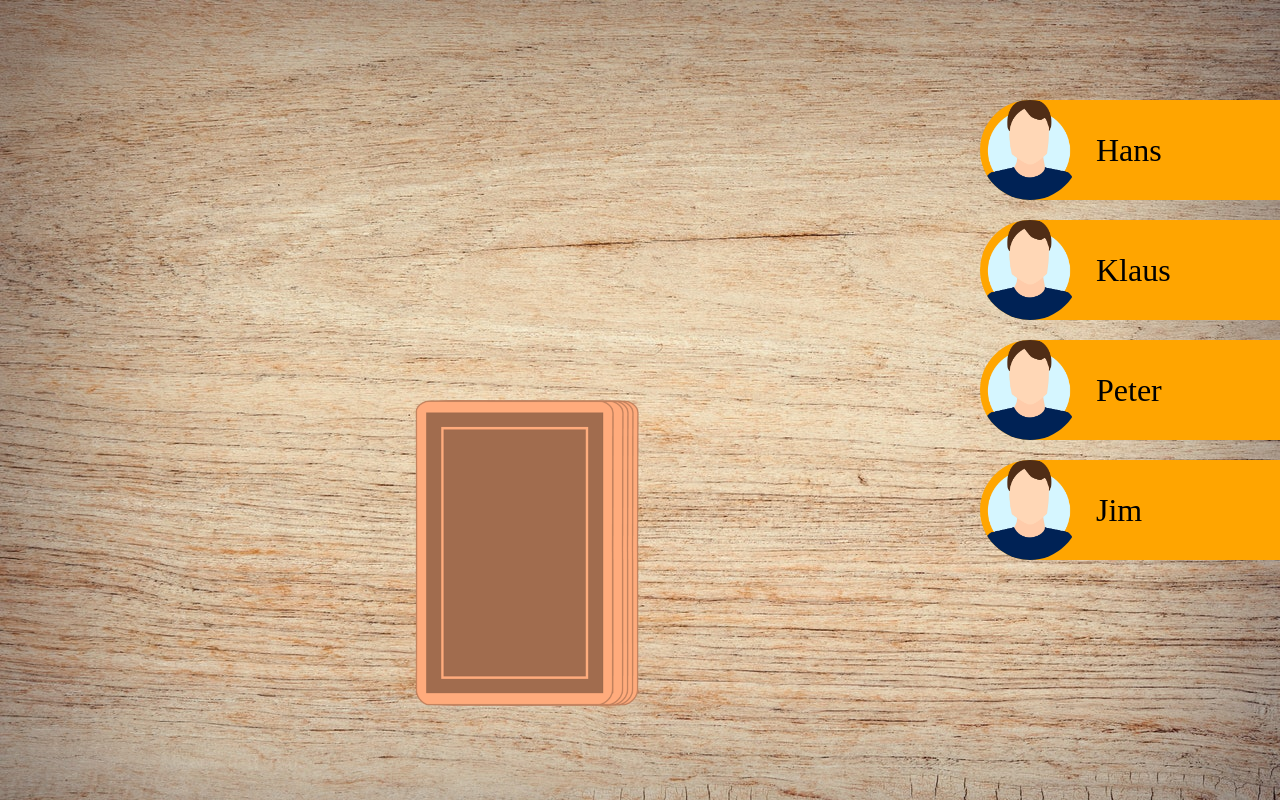
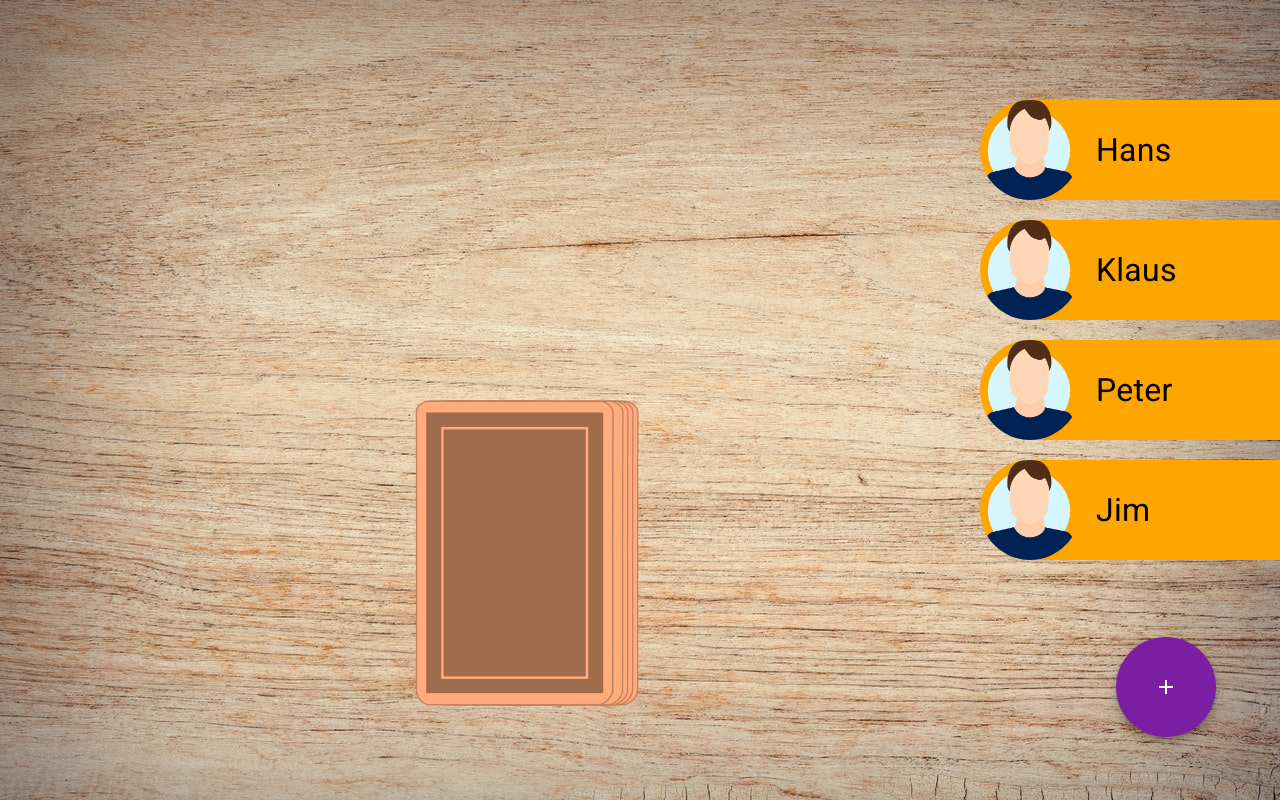
Before and after one commit to Zwogli/RingOfFire, an Angular app: page /game in a window 1280 px wide. Built offline with nearby package versions, Linux system fonts and the light colour scheme.

Commit message:
add dialog

```diff
--- a/angular.json
+++ b/angular.json
@@ -30,6 +30,7 @@
               "src/assets"
             ],
             "styles": [
+              "@angular/material/prebuilt-themes/purple-green.css",
               "src/styles.scss"
             ],
             "scripts": []
@@ -93,6 +94,7 @@
               "src/assets"
             ],
             "styles": [
+              "@angular/material/prebuilt-themes/purple-green.css",
               "src/styles.scss"
             ],
             "scripts": []
--- a/package.json
+++ b/package.json
@@ -11,10 +11,12 @@
   "private": true,
   "dependencies": {
     "@angular/animations": "^16.2.0",
+    "@angular/cdk": "^16.2.1",
     "@angular/common": "^16.2.0",
     "@angular/compiler": "^16.2.0",
     "@angular/core": "^16.2.0",
     "@angular/forms": "^16.2.0",
+    "@angular/material": "^16.2.1",
     "@angular/platform-browser": "^16.2.0",
     "@angular/platform-browser-dynamic": "^16.2.0",
     "@angular/router": "^16.2.0",
--- /dev/null
+++ b/src/app/dialog-add-player/dialog-add-player.component.html
@@ -0,0 +1,13 @@
+<h1 mat-dialog-title>Add new player</h1>
+<div mat-dialog-content>
+  <p>Please enter player name.</p>
+  <mat-form-field>
+    <mat-label>Name</mat-label>
+    <input matInput [(ngModel)]="name"/>
+  </mat-form-field>
+</div>
+
+<div mat-dialog-actions>
+  <button mat-button >No Thanks</button>
+  <button mat-button (click)="onNoClick()" [mat-dialog-close]="" cdkFocusInitial>Ok</button>
+</div>
--- /dev/null
+++ b/src/app/dialog-add-player/dialog-add-player.component.ts
@@ -0,0 +1,14 @@
+import { Component } from '@angular/core';
+
+@Component({
+  selector: 'app-dialog-add-player',
+  templateUrl: './dialog-add-player.component.html',
+  styleUrls: ['./dialog-add-player.component.scss']
+})
+export class DialogAddPlayerComponent {
+  name:  string = '';
+
+  constructor(){}
+
+  onNoClick(){}
+}
--- a/src/app/game/game.component.html
+++ b/src/app/game/game.component.html
@@ -57,3 +57,7 @@
     />
   </div>
 </div>
+
+<button (click)="openDialog()" mat-fab color="primary" class="btn-add">
+  <mat-icon>add</mat-icon>
+</button>
--- a/src/app/game/game.component.scss
+++ b/src/app/game/game.component.scss
@@ -1,6 +1,15 @@
 .player-position{
   position: absolute;
   right: 0;
+}
+
+.btn-add{
+  width: 100px;
+  height: 100px;
+  position: absolute;
+  right: 64px;
+  bottom: 63px;
+
 }
 
 .field{
--- a/src/app/game/game.component.ts
+++ b/src/app/game/game.component.ts
@@ -1,5 +1,7 @@
 import { Component } from '@angular/core';
 import { Game } from 'src/models/game';
+import {MatDialog} from '@angular/material/dialog';
+import { DialogAddPlayerComponent } from '../dialog-add-player/dialog-add-player.component';
 
 @Component({
   selector: 'app-game',
@@ -11,7 +13,7 @@
   currentCard: string = '';
   game: Game; // variable : Typ Game
 
-  constructor() {}
+  constructor(public dialog: MatDialog) {}
 
   ngOnInit() {
     this.newGame();
@@ -35,4 +37,12 @@
       }, 1000);
     }
   }
+
+  openDialog(): void {
+    const dialogRef = this.dialog.open(DialogAddPlayerComponent);
+
+    dialogRef.afterClosed().subscribe(result => {
+      console.log('The dialog was closed');
+    });
+  }
 }
--- a/src/index.html
+++ b/src/index.html
@@ -6,8 +6,11 @@
   <base href="/">
   <meta name="viewport" content="width=device-width, initial-scale=1">
   <link rel="icon" type="image/x-icon" href="favicon.ico">
+  <link rel="preconnect" href="https://fonts.gstatic.com">
+  <link href="https://fonts.googleapis.com/css2?family=Roboto:wght@300;400;500&display=swap" rel="stylesheet">
+  <link href="https://fonts.googleapis.com/icon?family=Material+Icons" rel="stylesheet">
 </head>
-<body>
+<body class="mat-typography">
   <app-root></app-root>
 </body>
 </html>
--- a/src/styles.scss
+++ b/src/styles.scss
@@ -2,3 +2,5 @@
 body{
   margin: 0;
 }
+html, body { height: 100%; }
+body { margin: 0; font-family: Roboto, "Helvetica Neue", sans-serif; }
```
Also changed, not shown: src/app/app.module.ts (+20 -4 lines), src/app/dialog-add-player/dialog-add-player.component.scss (added), 2 other files (tests, documents, lock files or other folders).
